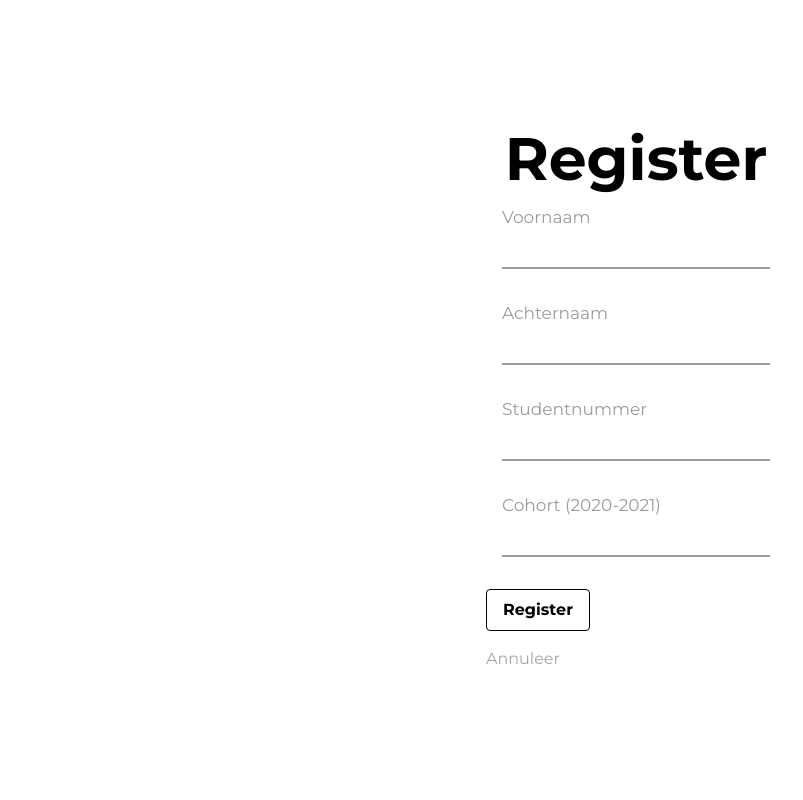
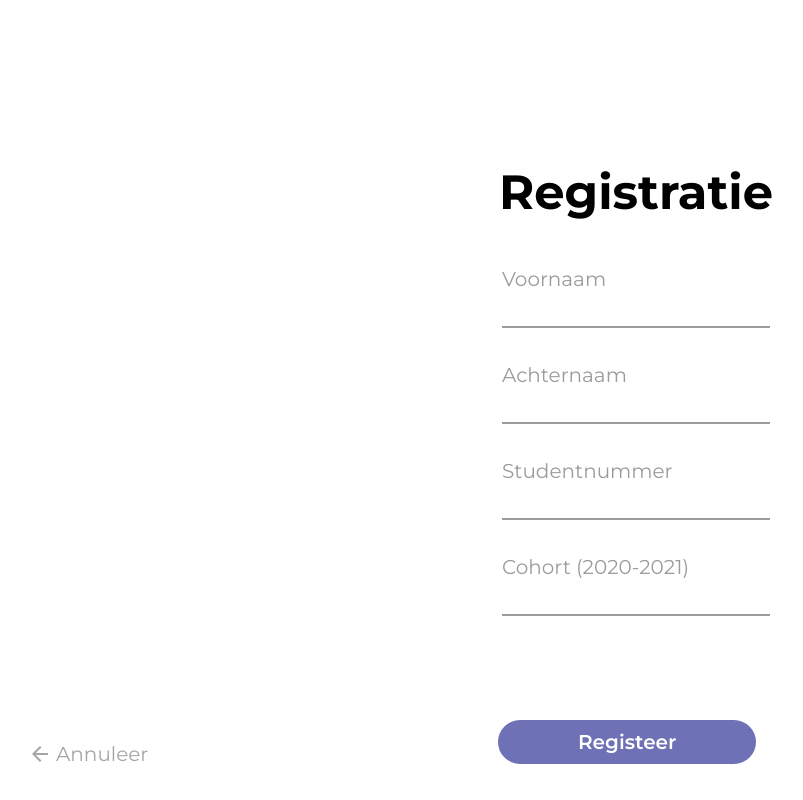
Before and after one commit to Sintayu-de-Kuiper/inventory-management-system, a Next.js app: page /register in a window 1280 px wide. Shown: the whole page, without its empty margins (4-807 px from the left). Built offline with nearby package versions, Linux system fonts and the light colour scheme.

Commit message:
register

```diff
--- a/src/app/globals.css
+++ b/src/app/globals.css
@@ -14,10 +14,9 @@
   width: 100%;
   border: none;
   border-bottom: 2px solid #9b9b9b;
-  outline: 0;
-  font-size: 17px;
-  color: #fff;
-  padding: 7px 0;
+  outline: 1;
+  font-size: 25px;
+  padding: 5px 1px;
   background: transparent;
   transition: border-color 0.2s;
 }
@@ -37,25 +36,15 @@
   top: 0;
   display: block;
   transition: 0.2s;
-  font-size: 17px;
+  font-size: 20px;
   color: #9b9b9b;
   pointer-events: none;
 }
 
 .form__field:focus {
-  padding-bottom: 6px;
+  padding-bottom: 5px;
   font-weight: 700;
   border-width: 3px;
   border-image: linear-gradient(to right, #116399, #38caef);
   border-image-slice: 1;
 }
-
-.form__field:focus ~ .form__label {
-  position: absolute;
-  top: 0;
-  display: block;
-  transition: 0.2s;
-  font-size: 17px;
-  color: #38caef;
-  font-weight: 700;
-}
--- a/src/app/register/page.tsx
+++ b/src/app/register/page.tsx
@@ -4,6 +4,7 @@ import Head from "next/head";
 import { useRouter } from "next/navigation";
 import { createUser } from "./create";
 import { Montserrat } from 'next/font/google'
+import BackButton from "@/components/BackButton";
 
 const montserrat = Montserrat({ subsets: ['latin'] })
 
@@ -36,12 +37,12 @@ export default function Register() {
   };
 
   return (
-    <div>
+    <div className="flex-col flex items-center relative">
       <Head>
         <title>Register Page</title>
       </Head>
       <main className={`${montserrat.className}  flex min-h-screen flex-col h-screen items-center justify-center bg-gradient-to-b from-gray-200 to-gray-100`}>
-      <h1 className="text-6xl font-bold mb-4 ">Register</h1>
+      <h1 className="text-5xl font-bold mb-12 ">Registratie</h1>
 
       <form onSubmit={handleSubmit} className="w-full max-w-[300px] space-y-4">
         <div className="relative p-4">
@@ -91,12 +92,12 @@ export default function Register() {
             required
           />
         </div>
-        <button type="submit" className="bg hover:bg-purple-700 text-white font-bold py-2 px-4 border hover:border-purple-700 rounded">
-            Register
-          </button>
-          <div className="text-text-gray ">
+        <button className="bg-accent text-primary font-semibold text-xl py-2 px-20 m-3 rounded-full absolute bottom-9 hover:bg-darker-accent">Registeer</button>
+          <BackButton>
+          <div className="text-text-gray  ">
             Annuleer
           </div>
+          </BackButton>
 
 
       </form>
--- a/tailwind.config.ts
+++ b/tailwind.config.ts
@@ -11,7 +11,7 @@ const config: Config = {
       primary: "#ffffff",
       secondary: "#000000",
       accent: "#6E71B6",
-      "accent-hover": "#3F2F5E",
+      "darker-accent": "#3F2F5E",
       gray: "#F2F2F2",
       "text-gray": "#A5A5A5",
     },
```
Also changed, not shown: 1 other file (tests, documents, lock files or other folders).
